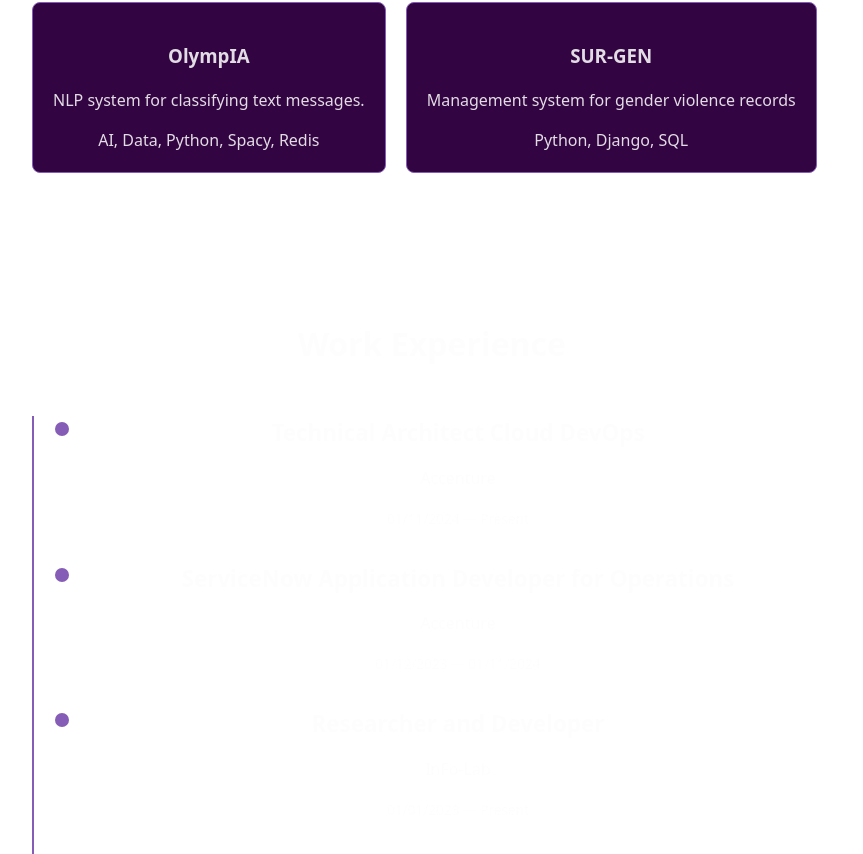
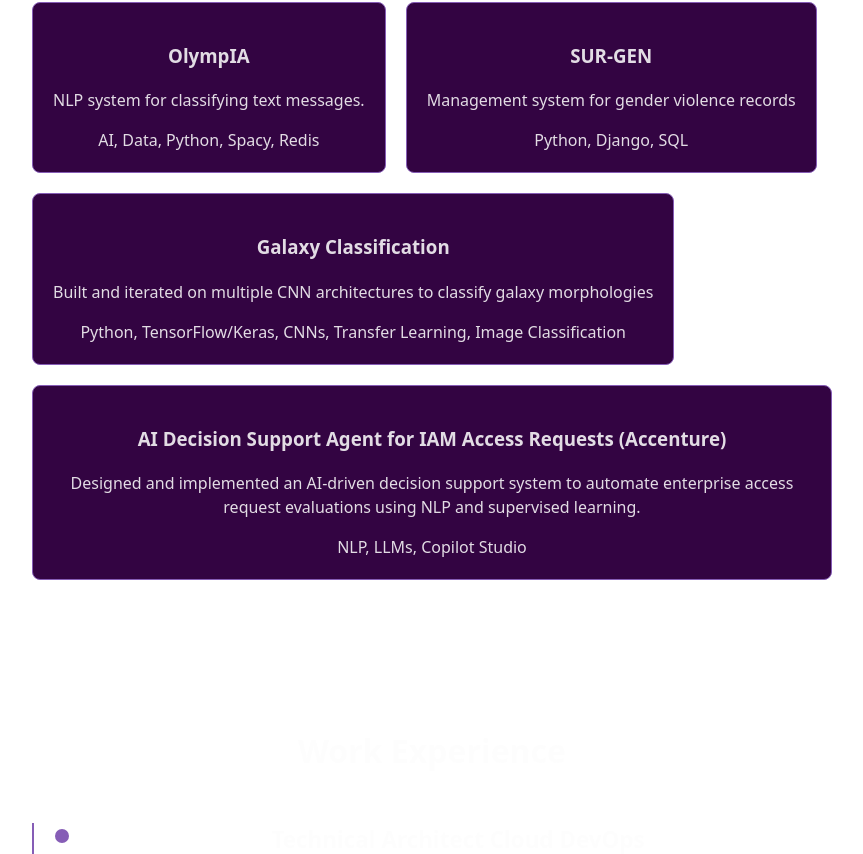
Before and after one commit to valenfernandez/portfolio, a React (Vite) app: page / in a window 1280 px wide. Shown: the part 1406-2260 px from the top of the page, without its empty margins (208-1071 px from the left). Built offline with nearby package versions, Linux system fonts and the light colour scheme.

Commit message:
Update projects.js

```diff
--- a/src/data/projects.js
+++ b/src/data/projects.js
@@ -2,14 +2,30 @@
   {
     title: "OlympIA",
     description: "NLP system for classifying text messages.",
+    long_description: "",
     tech: "AI, Data, Python, Spacy, Redis",
     repo: "https://github.com/valenfernandez/OlympIA"
   },
   {
     title: "SUR-GEN",
     description: "Management system for gender violence records",
+    long_description: "",
     tech: "Python, Django, SQL",
     repo: "https://github.com/valenfernandez/SURGEN"
   },
+  {
+    title: "Galaxy Classification",
+    description: "Built and iterated on multiple CNN architectures to classify galaxy morphologies",
+    long_description: "Built and iterated on multiple convolutional neural network architectures to classify galaxy morphologies from image data. Starting with a CNN trained from scratch, I analyzed overfitting behavior and architectural trade-offs, then transitioned to transfer learning using EfficientNetB0 to improve generalization on limited data.",
+    tech: "Python, TensorFlow/Keras, CNNs, Transfer Learning, Image Classification",
+    repo: "https://github.com/valenfernandez/GalaxyMorphology"
+  },
+  {
+    title: "AI Decision Support Agent for IAM Access Requests (Accenture)",
+    description: "Designed and implemented an AI-driven decision support system to automate enterprise access request evaluations using NLP and supervised learning.",
+    long_description: "",
+    tech: "NLP, LLMs, Copilot Studio",
+    repo: ""
+  },
 
 ];
```
